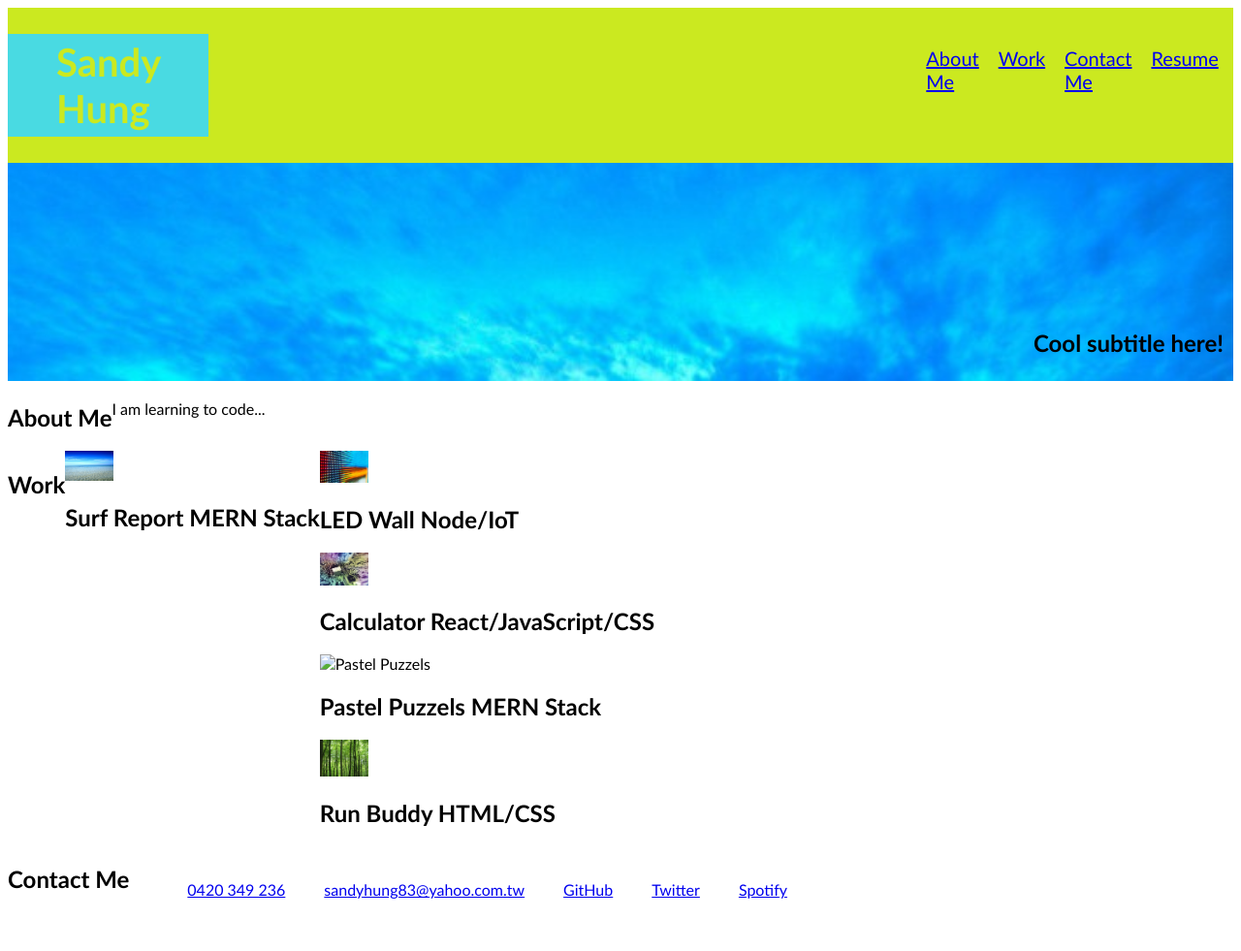
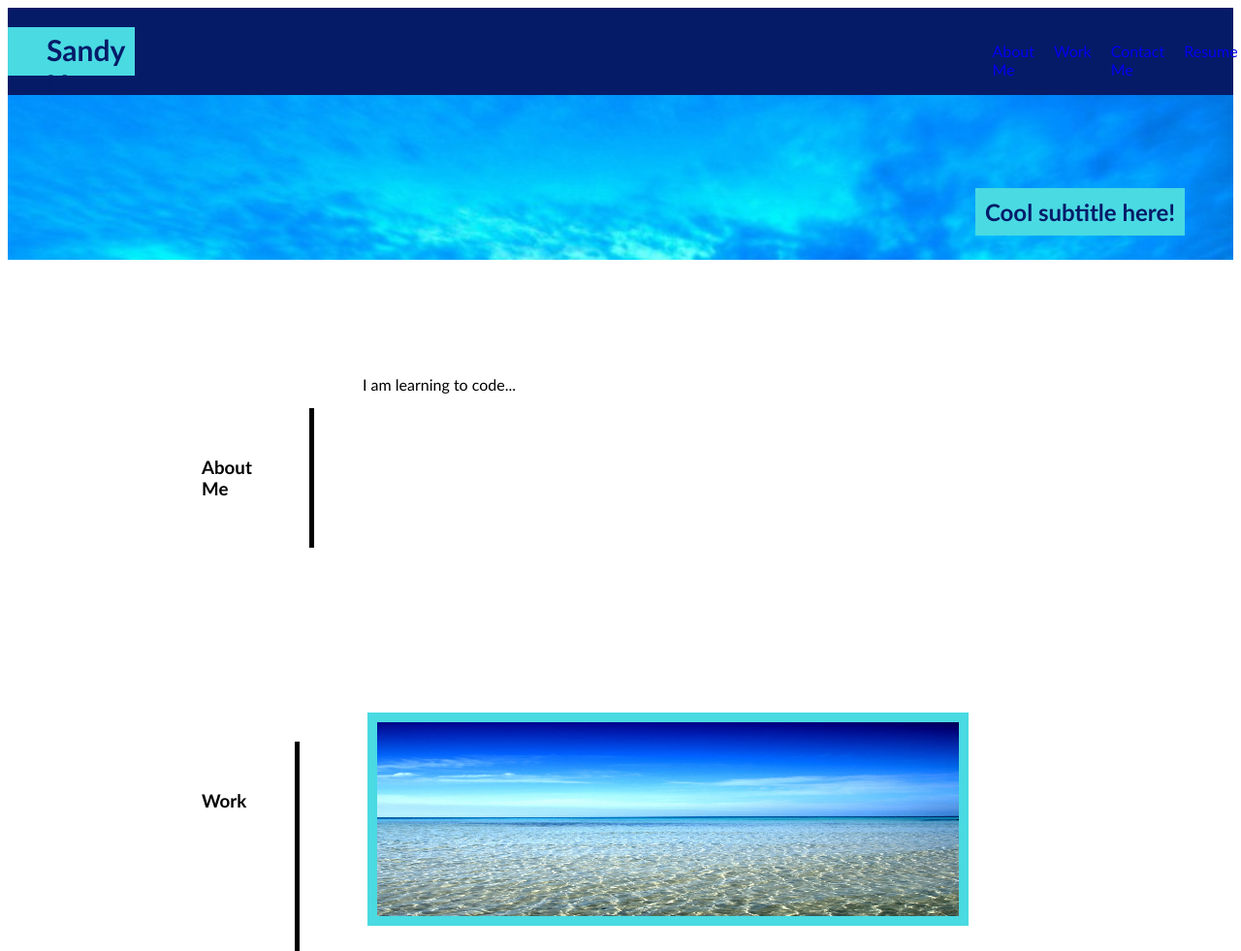
Before and after one commit to Sandy5433/Sandys-portfolio, a plain HTML site: page index.html in a window 1280 px wide. Shown: the top 981 px of the page at 97% size. Drawn offline with Linux system fonts and the light colour scheme.

Commit message:
html section update

```diff
--- a/assets/css/style.css
+++ b/assets/css/style.css
@@ -1,7 +1,7 @@
 
 :root {
     --tiffany: rgba(73, 218, 226, 1);
-    --navy: rgb(203, 233, 32);
+    --navy: rgb(6, 27, 104);
 }
 
 * {
@@ -13,22 +13,28 @@ header {
     background-color: var(--navy);
     display: flex;
     flex-direction: row;
-    font-size: 20px;
+    height: 90px;
     /* text-decoration: none; this didn't remove hyperlink! */
+}
+a {
+    text-decoration: none;
 }
 
 header h1 {
+    position: relative;
     background-color: var(--tiffany);
     color: var(--navy);
-    padding: 5px 50px;
+    font-size: 30px;
+    padding: 5px 10px 5px 40px;
     /* text-align: end; this didn't align text to right */
 }
 
 header nav {
     display: flex;
     flex-direction: row;
-    margin-left: 700px;
-    padding: 30px ;
+    margin-left: 850px;
+    padding: 25px ;
+    color: var(--tiffany);
     /* float: right; */
     /* text-align: right; Had to use margin to push to right corner as both function didn't work */
 }
@@ -37,25 +43,22 @@ nav a {
     padding: 10px;
 }
 
-.subheading {
+.subheader {
     position: relative;
     }
 
 .subtitle {
     position: absolute;
-    right: 10px;
+    right: 50px;
     bottom: 8px;
+    color: var(--navy);
+    background-color: var(--tiffany);
+    padding: 10px;
 }
 
-#subheader {
+#subheader-pic {
     width:100%;
-    height:100%;
-}
-
-.content {
-    display: flex;
-    flex-direction: row;
-
+    height:170px;
 }
 
 div ul {
@@ -69,16 +72,42 @@ div ul li {
     padding: 20px;
 }
 
-.flex-end {
+.content {
     display: flex;
     flex-direction: row;
+        margin: 100px;
+}
+
+.content-header {
+    display: flex;
+    justify-content: flex-start;
+    margin: 50px;
+    border: 5px;
+    border-right-color:black;
+    border-right-style: solid;
+    padding: 50px;
+}
+
+.content-work {
+    display: flex;
+    flex-direction: row;
+    align-items: flex-start;
+    flex-wrap: wrap;
+
+
+}
+
+.left {
+    width: 25%;
+    display: flex;
     justify-content: flex-end;
+    }
+
+.right {
+    width: 75%;
 }
 
 
-.content-header {
-    text-align: right;
-}
 
 /* this makes no difference to the position of Aboutme/work/contactme
 section > h1 {
@@ -93,9 +122,19 @@ section > h1 {
     justify-content: flex-end;
 } */
 
-img {
-    width: 50px;
-    height: 30px%;
+#mainwork {
+    width: 600px;
+    height: 200px;
+
+}
+
+section img {
+    width: 300px;
+    height: 120px;
+    border: 10px;
+    margin: 20px;
+    border-style: solid;
+    border-color: var(--tiffany);
 }
 
 /* @media screen and (max-width: 992px) {
--- a/index.html
+++ b/index.html
@@ -16,54 +16,63 @@
 
 <!-- Navbar -->
     <nav>
-        <a href="#">About Me</a>
-        <a href="#">Work</a>
-        <a href="#">Contact Me</a>
+        <a href="#aboutme">About Me</a>
+        <a href="#work">Work</a>
+        <a href="#contactme">Contact Me</a>
         <a href="#">Resume</a>
     </nav>
 
 </header>
 
-    <div class="subheading">
-        <img id="subheader" src="./assets/images/sky.jpg" alt="background"/>
-        <div> <h2 class="subtitle">Cool subtitle here!</h2>
-            </div>
-
+    <div class="subheader">
+        <img id="subheader-pic" src="./assets/images/sky.jpg" alt="subheader"/>
+        <h2 class="subtitle">Cool subtitle here!</h2>
     </div>
 
 
 <main>
-    <section class="content">
+    <section class="content" id="aboutme">
+
+      <section class="left" >
         <h1 class="content-header">About Me</h1>
-        <div class="flex-end">
-          <p> I am learning to code...</p>
-        </div>
+      </section>
+        <p> I am learning to code...</p>
 
     </section>
 
-    <section class="content">
+    <section class="content" id="work">
+
+    <section class="left">
         <h1 class="content-header">Work</h1>
-        <div class="flex-end">
+    </section>
+        <div class="content-work">
             <section class="main-work">
-                <img src="./assets/images/ocean.jpg" alt="surf-report"/>
-                <h2>Surf Report MERN Stack</h2>
+                <a href="https://github.com/Sandy5433?tab=repositories">
+                    <img id="mainwork" src="./assets/images/ocean.jpg" alt="surf-report"/>
+                </a>
+                <!-- <h3>Surf Report MERN Stack</h3> -->
              </section>
              <section class="other-works">
                 <img src="./assets/images/LED.jfif" alt="LED Wall"/>
-                <h2>LED Wall Node/IoT</h2>
+                <!-- <h3>LED Wall Node/IoT</h3> -->
                 <img src="./assets/images/circuit.jfif" alt="Calculator"/>
-                <h2>Calculator React/JavaScript/CSS</h2>
+                <!-- <h3>Calculator React/JavaScript/CSS</h3> -->
                 <img src="./assets/images/flower.jfif" alt="Pastel Puzzels"/>
-                <h2>Pastel Puzzels MERN Stack</h2>
+                <!-- <h3>Pastel Puzzels MERN Stack</h3> -->
                 <img src="./assets/images/tree.jfif" alt="Run Buddy"/>
-                <h2>Run Buddy HTML/CSS</h2>
+                <!-- <h3>Run Buddy HTML/CSS</h3> -->
             </section>
         </div>
     </section>
 
     <section class="content">
+
+    <section class="left" id="contactme">
         <h1 class="content-header">Contact Me</h1>
-        <div class="flex-end">
+    </section>
+
+    <section class="right">
+           <div class="flex-end">
         <ul>
             <li><a href="#">0420 349 236</a></li>
             <li><a href="#">sandyhung83@yahoo.com.tw</a></li>
@@ -72,6 +81,7 @@
             <li><a href="#">Spotify</a></li>
         </div>
         </ul>
+    </section>
 
     </section>
 
```
